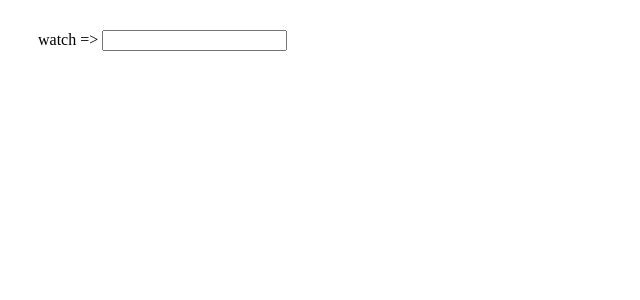
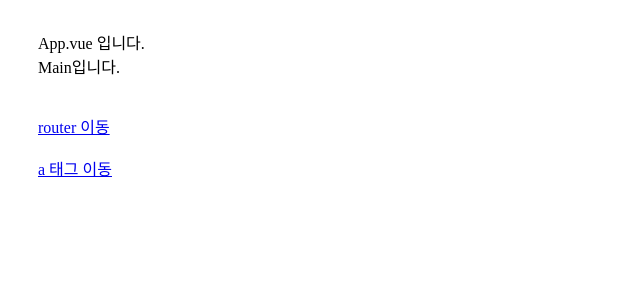
Before and after one commit to JeongSeongSoo/vue-tistory, a Vue app: page / in a window 1280 px wide. Shown: the top 300 px of the page, without its empty margins (0-640 px from the left). Built offline with nearby package versions, Linux system fonts and the light colour scheme.

Commit message:
[프뚜] vue-router 설치 및 사용하기 (router-view, router-link)  - yarn install  - npm i

```diff
--- a/package.json
+++ b/package.json
@@ -11,7 +11,8 @@
     "axios": "^0.27.2",
     "core-js": "^3.8.3",
     "json-server": "^0.17.0",
-    "vue": "^3.2.13"
+    "vue": "^3.2.13",
+    "vue-router": "^4.1.3"
   },
   "devDependencies": {
     "@babel/core": "^7.12.16",
--- a/src/App.vue
+++ b/src/App.vue
@@ -1,36 +1,14 @@
 <template>
-  <!-- 2022.08.04[프뚜]: 04. v-model로 searchText(ref)를 매핑-->
-  watch => <input type="text" v-model="searchText">
+  <div>App.vue 입니다.</div>
+
+  <!-- 2022.08.04[프뚜]: router-view 페이지가 보여질 태그 생성 -->
+  <router-view />
 </template>
 
 <script>
-// 2022.08.04[프뚜]: 01. ref, watch import
-import { ref, watch } from 'vue';
-
 export default {
   setup() {
-    // 2022.08.04[프뚜]: 02. watch의 대상이 될 ref 변수 선언
-    const searchText = ref('');
 
-    // 2022.08.04[프뚜]: 05. timer 변수 선언
-    let timer = null;
-
-    // 2022.08.04[프뚜]: 03. ref변수명, (현재 값, 이전 값) => function
-    watch(searchText, (current, prev) => {
-      // 2022.08.04[프뚜]: 06. timer 변수의 값 초기화
-      clearTimeout(timer);
-
-      // 2022.08.04[프뚜]: 2초 뒤에 실행하는 setTimeout -> timer 변수에 등록
-      timer = setTimeout(() => {
-        let today = new Date();
-        console.log(`${today.getMinutes()}분 ${today.getSeconds()}초`);
-        console.log(`이전 input 값 => ${prev}\n현재 input 값 => ${current}\n\n`);
-      }, 2000);
-    });
-
-    return {
-      searchText,
-    }
   },
 }
 </script>
--- a/src/main.js
+++ b/src/main.js
@@ -1,5 +1,7 @@
 import { createApp } from 'vue';
 import App from './App.vue';
+import router from './router/router.js';
 
 const app = createApp(App);
+app.use(router);
 window.app = app.mount('#app');
--- /dev/null
+++ b/src/pages/Main.vue
@@ -0,0 +1,19 @@
+<template>
+  <div>Main입니다.</div>
+  <br/><br/>
+
+  <!-- 2022.08.05[ssjeong]: router를 이용한 이동 -->
+  <router-link to="/users">router 이동</router-link>
+  <br/><br/>
+
+  <!-- 2022.08.05[ssjeong]: html a 태그를 이용한 이동 -->
+  <a href="/users">a 태그 이동</a>
+</template>
+
+<script>
+
+</script>
+
+<style>
+
+</style>
--- /dev/null
+++ b/src/pages/users/Users.vue
@@ -0,0 +1,19 @@
+<template>
+  <div>Users입니다.</div>
+  <br/><br/>
+
+  <!-- 2022.08.05[ssjeong]: router를 이용한 이동 -->
+  <router-link to="/">router 이동</router-link>
+  <br/><br/>
+
+  <!-- 2022.08.05[ssjeong]: html a 태그를 이용한 이동 -->
+  <a href="/">a 태그 이동</a>
+</template>
+
+<script>
+
+</script>
+
+<style>
+
+</style>
--- /dev/null
+++ b/src/router/router.js
@@ -0,0 +1,23 @@
+// 2022.08.05[프뚜]: 01. 라우터 import
+import { createRouter, createWebHistory } from 'vue-router';
+
+const router = createRouter({
+    // 2022.08.05[프뚜]: 02. createWebHistory 사용
+    history: createWebHistory(),
+
+    // 2022.08.05[프뚜]: 03. path(uri), name, component(.vue) 순으로 정의
+    routes: [
+        {
+            path: '/',
+            name: 'Main',
+            component: () => import('../pages/Main.vue')
+        },
+        {
+            path: '/users',
+            name: 'Users',
+            component: () => import('../pages/users/Users.vue')
+        },
+    ]
+});
+
+export default router;
--- a/vue.config.js
+++ b/vue.config.js
@@ -1,4 +1,5 @@
 const { defineConfig } = require('@vue/cli-service')
 module.exports = defineConfig({
-  transpileDependencies: true
-})
+  transpileDependencies: true,
+  lintOnSave: false
+});
```
